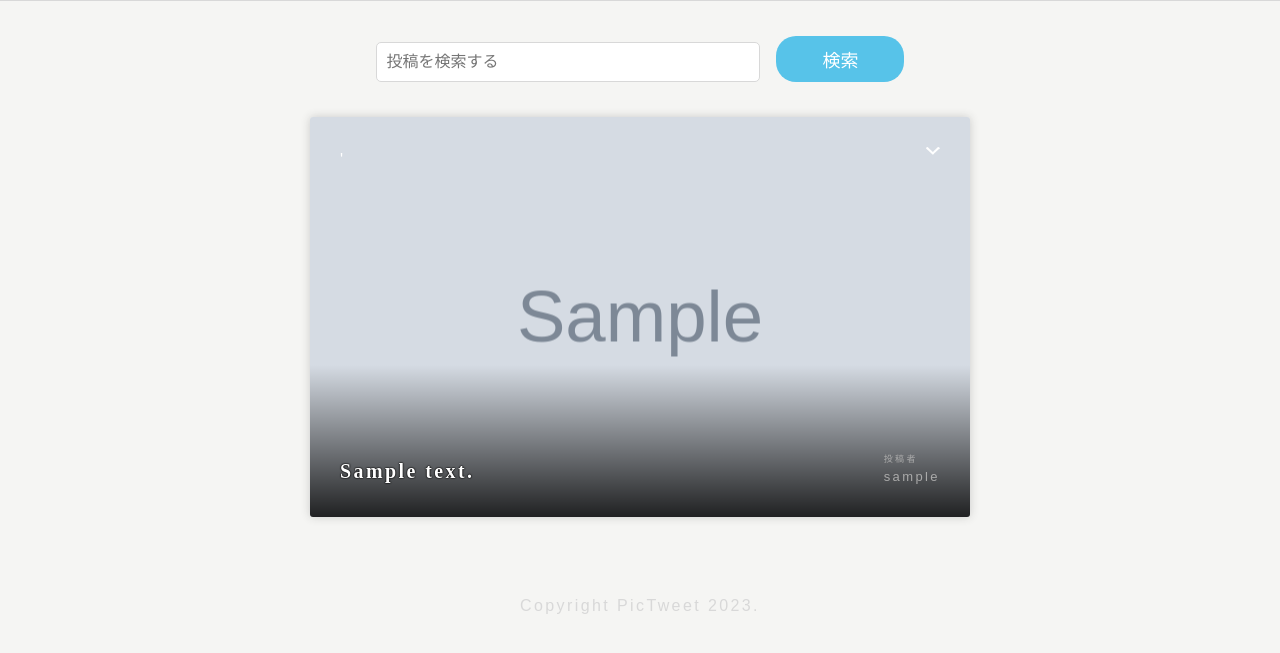
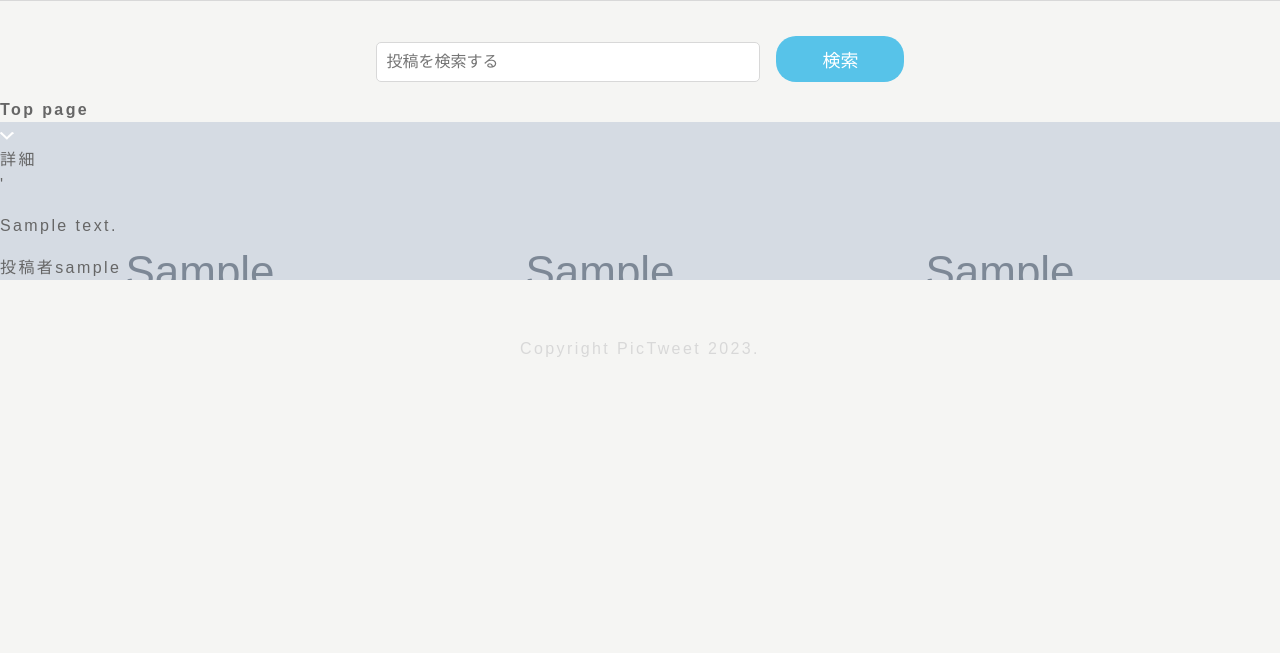
Before and after one commit to nikiya0801/pictweet, a Django app: page / in a window 1280 px wide. Shown: the part 61-714 px from the top of the page. Run offline with Django 4.2, Linux system fonts and the light colour scheme; tables that the repository leaves empty hold one stand-in row (values such as "Sample post"); grey boxes marked "Sample" are stand-in pictures.

Commit message:
トップページに見出しを追加

```diff
--- a/templates/tweets/index.html
+++ b/templates/tweets/index.html
@@ -7,8 +7,7 @@
     <input type="submit" class="search-btn" value="検索">
 </form>
 
-<div class="contents row">
+<h1>Top page</h1>
     {% include 'tweets/_tweet_list.html' %}
-</div>
 
 {% endblock content %}
```
